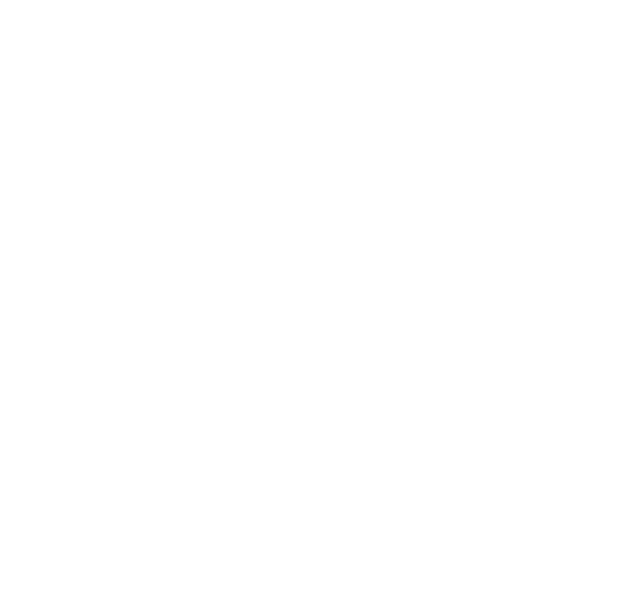
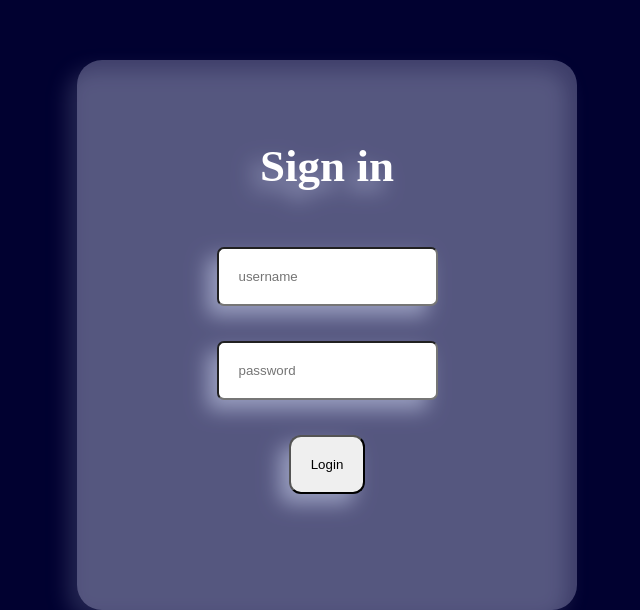
Before and after one commit to swathie805/Movie-store, a Vue app: page /login in a window 1280 px wide. Before the commit this address had no page. Shown: the part 190-800 px from the top of the page, without its empty margins (313-953 px from the left). Built offline with nearby package versions, Linux system fonts and the light colour scheme.

Commit message:
Added login page

```diff
--- a/src/router/index.js
+++ b/src/router/index.js
@@ -1,5 +1,6 @@
 import { createRouter, createWebHistory } from "vue-router";
 import Homepage from "../webpages/Homepage.vue";
+import Loginpage from "../webpages/Loginpage.vue";
 
 export const router = createRouter({
     history: createWebHistory(),
@@ -7,6 +8,10 @@
         {
             path: "/",
             component: Homepage,
+        },
+        {
+            path: "/login",
+            component: Loginpage,
         }
     ],
 });
--- a/src/webpages/LoginPage.vue
+++ b/src/webpages/LoginPage.vue
@@ -1,9 +1,77 @@
-<script>
+<script setup>
+import { ref } from "vue";
+import { useRouter } from "vue-router";
+
+const router = useRouter();
+const username = ref("");
+const password = ref("");
+const error = ref("");
+
+const login = () => {
+    if (username.value === "tmdb" && password.value === "movies") {
+    router.push("/purchase")
+  } else {
+    alert("Invalid username/password!")
+  }
+}
 </script>
 
 <template>
-
+    <div id="background">
+        <form class="login-container" @submit.prevent="login()">
+            <h2>Sign in</h2>
+            <input type="text" placeholder="username" v-model="username" />
+            <input type="password" placeholder="password" v-model="password"/>
+            <input type="submit" id="button"  value="Login" />
+        </form>
+    </div>
 </template>
 
 <style>
+#background {
+    background-color: rgb(1,1,48);
+    width: 100vw;
+    height: 100vh;
+    left: 0;
+    top: 0;
+    position: fixed;
+}
+
+.login-container {
+    border-radius: 25px;
+    margin: auto;
+    padding: 50px;
+    width: 500px;
+    height: 550px;
+    align-items: center;
+    background-color: #ddddff46;
+    display: flex;
+    flex-direction: column;
+    margin-top: 250px;
+    color: white;
+    filter: drop-shadow(-10px 10px 10px #7c83a5);
+    gap: 15px;
+}
+
+input {
+    padding: 20px;
+    margin: 10px;
+    border-radius: 7px;
+}
+
+#button {
+    text-align: right;
+    border-radius: 12px;
+}
+
+#button:hover {
+    background-color: #cddcff;
+    color: rgb(1, 1, 48);
+    filter: drop-shadow(-10px 10px 10px #7c83a5)
+}
+
+h2 {
+    font-size: 45px;
+    padding: 30px;
+}
 </style>
```
